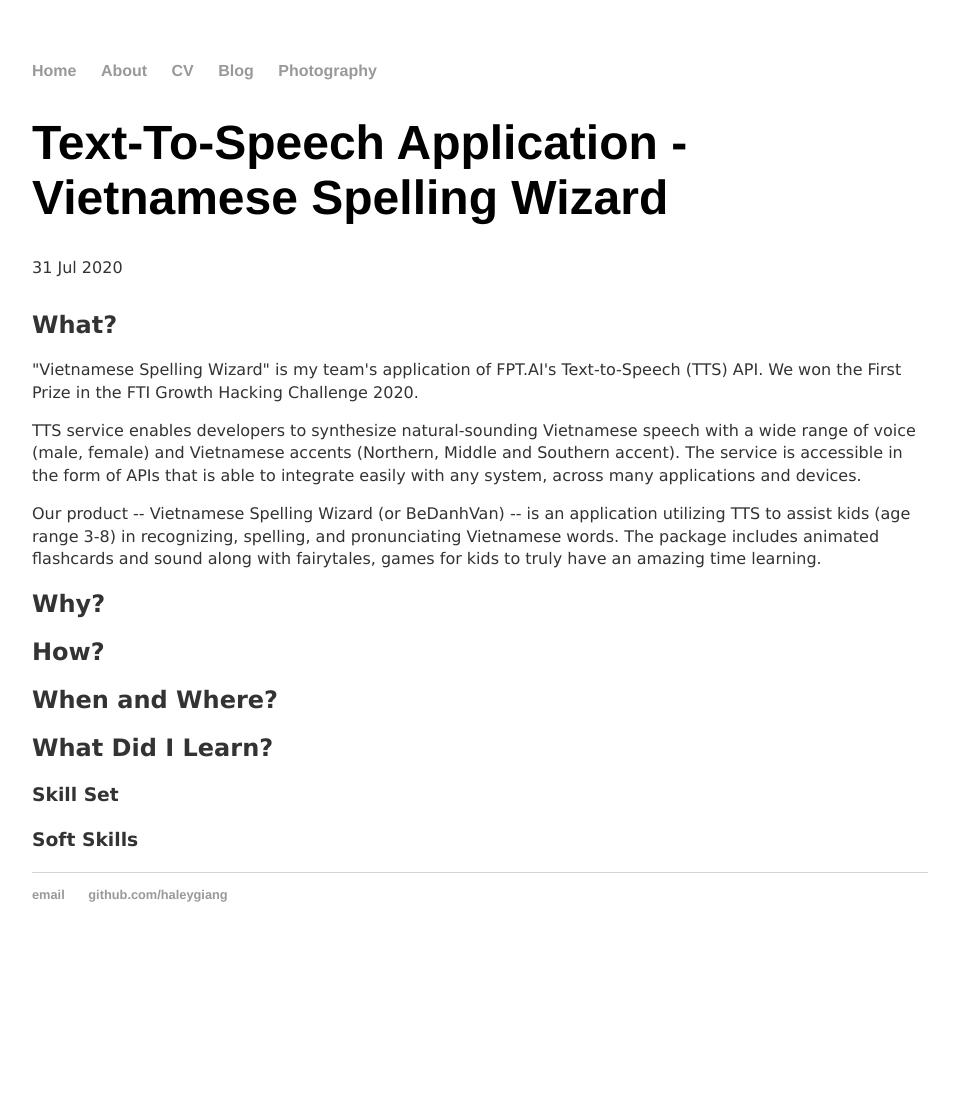
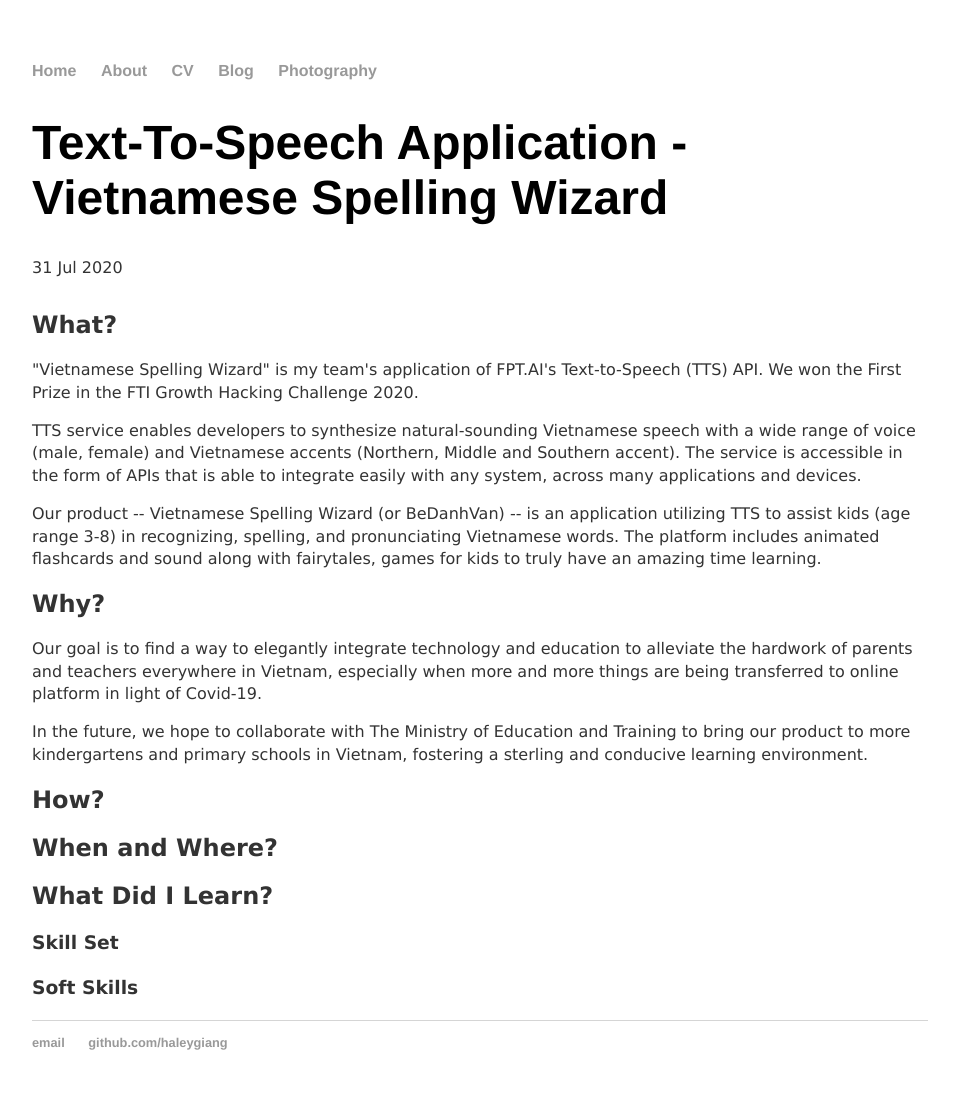
Before and after one commit to haleygiang/haleygiang.github.io, a Jekyll site: the page built from _posts/2020-07-31-vietnamese-spelling-wizard.md, in a window 1280 px wide. Shown: the whole page, without its empty margins (160-1119 px from the left). Built offline with Jekyll 4.4.1, drawn with Linux system fonts in a browser that asks for light colours; before the commit the page ends 964 px from its top, so only the background shows below that.

Commit message:
initial commit

```diff
--- a/_posts/2020-07-31-vietnamese-spelling-wizard.md
+++ b/_posts/2020-07-31-vietnamese-spelling-wizard.md
@@ -13,15 +13,20 @@ permalink: /texttospeech/
 TTS service enables developers to synthesize natural-sounding Vietnamese speech with a wide range of voice (male, female) and Vietnamese accents (Northern, Middle and Southern accent). The service is accessible in the form of APIs that is able to integrate easily with any system, across many applications and devices.
 </p>
 <p>
-Our product -- Vietnamese Spelling Wizard (or BeDanhVan) --  is an application utilizing TTS to assist kids (age range 3-8) in recognizing, spelling, and pronunciating Vietnamese words. The package includes animated flashcards and sound along with fairytales, games for kids to truly have an amazing time learning.
+Our product -- Vietnamese Spelling Wizard (or BeDanhVan) --  is an application utilizing TTS to assist kids (age range 3-8) in recognizing, spelling, and pronunciating Vietnamese words. The platform includes animated flashcards and sound along with fairytales, games for kids to truly have an amazing time learning.
 </p>
 
 <h2>Why?</h2>
 <p>
+Our goal is to find a way to elegantly integrate technology and education to alleviate the hardwork of parents and teachers everywhere in Vietnam, especially when more and more things are being transferred to online platform in light of Covid-19.
+</p>
+<p>
+In the future, we hope to collaborate with The Ministry of Education and Training to bring our product to more kindergartens and primary schools in Vietnam, fostering a sterling and conducive learning environment.
 </p>
 
 <h2>How?</h2>
 <p>
+
 </p>
 
 <h2>When and Where?</h2>
```
